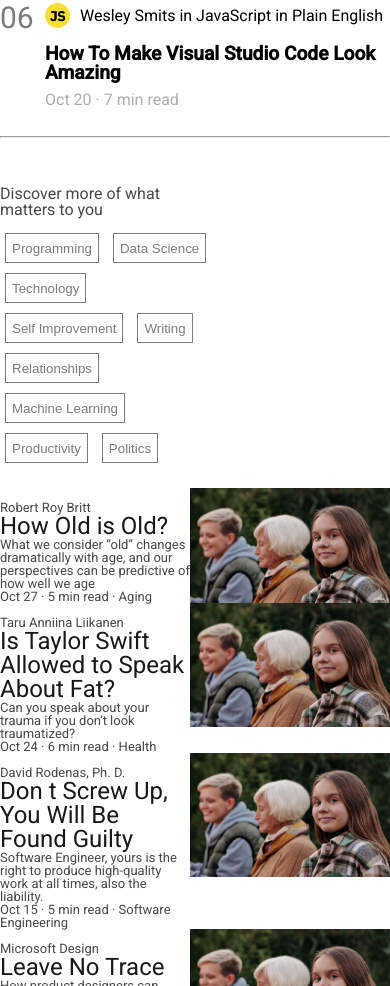
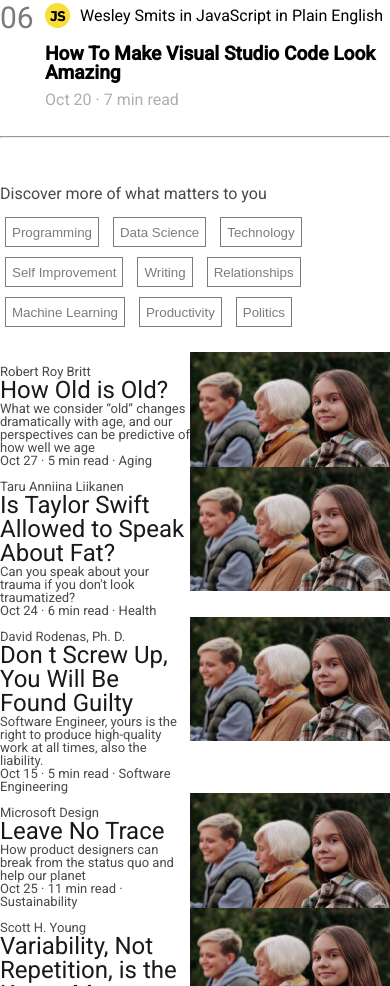
Before and after one commit to luqi2000/U2-D5-Layout-fs0123, a plain HTML site: page S5-P-Medium-Clone-Start/index.html in a window 390 px wide. Shown: the part 1003-1989 px from the top of the page. Drawn offline with Linux system fonts and the light colour scheme.

Commit message:
layout-responsive

```diff
--- a/S5-P-Medium-Clone-Start/assets/css/style.css
+++ b/S5-P-Medium-Clone-Start/assets/css/style.css
@@ -191,6 +191,11 @@ aside button{
         margin-bottom: 20px;
         margin-top: 20px;
         width: unset;
+        align-self: unset;
+        position: unset;
+        top: unset;
+        margin-right: unset;
+        padding-right: unset;
     }
     .landing h2{
         font-size:60px;
```
